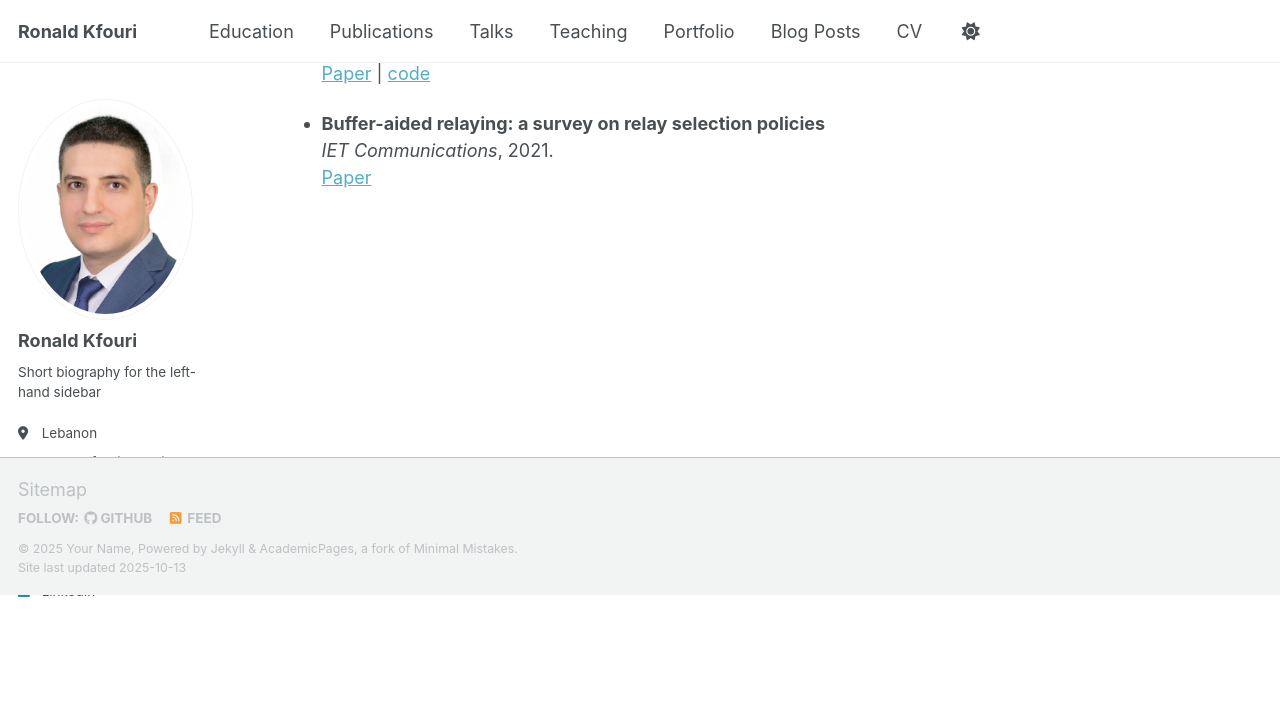
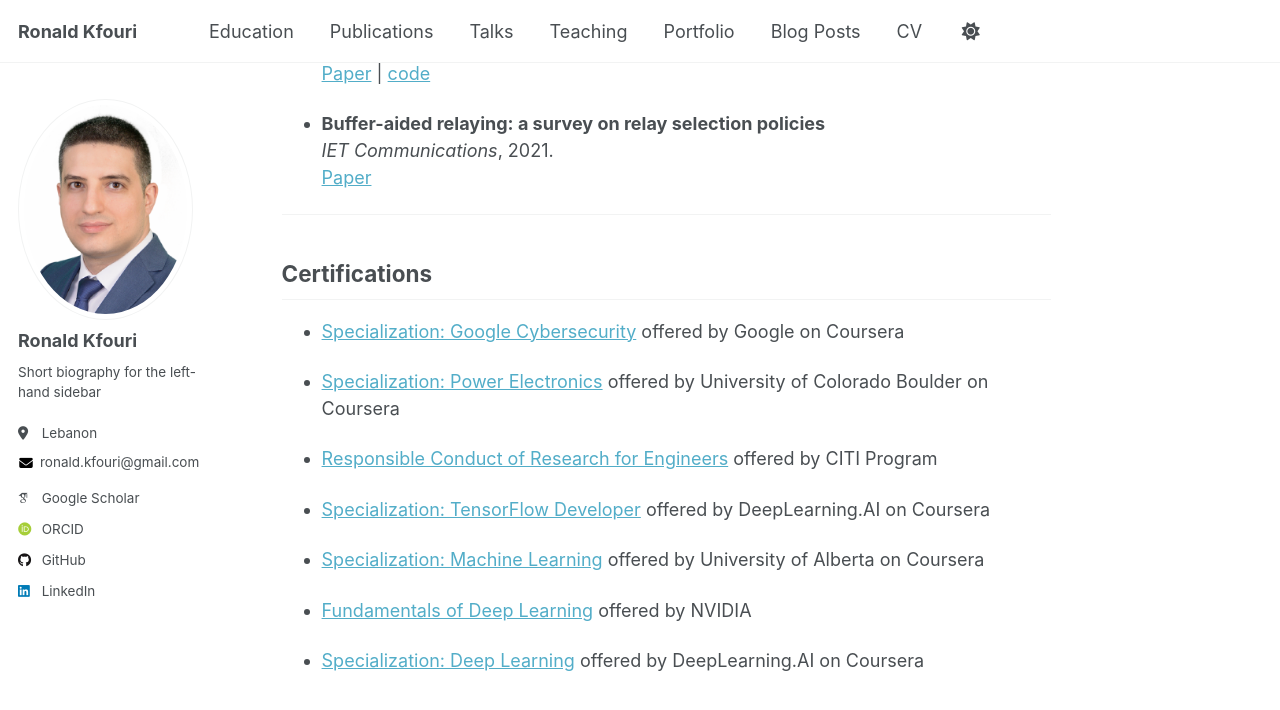
Before and after one commit to RonaldKfouri/RonaldKfouri.github.io, a Jekyll site: the page built from _pages/about.md, in a window 1280 px wide and 900 px high, scrolled down 887 px. Shown: the top 710 px of the window. Built offline with Jekyll 4.4.1, drawn with Linux system fonts in a browser that asks for light colours; some web fonts are replaced; a script that is not in the unit is left out; before the commit the page ends 1482 px from its top, so only the background shows below that.

Commit message:
Update about.md

```diff
--- a/_pages/about.md
+++ b/_pages/about.md
@@ -37,3 +37,21 @@ Final Project: *Data Transmision via Visible Light Communication*.
 - **Buffer-aided relaying: a survey on relay selection policies**
   *IET Communications*, 2021.
   [Paper](https://ietresearch.onlinelibrary.wiley.com/doi/full/10.1049/iet-com.2020.0532)
+
+---
+
+## Certifications {#certifications}
+
+- [Specialization: Google Cybersecurity](https://www.coursera.org/account/accomplishments/specialization/certificate/DIOAAWWSI126) offered by Google on Coursera
+
+- [Specialization: Power Electronics](https://www.coursera.org/account/accomplishments/specialization/certificate/SOOKHULE6WY8) offered by University of Colorado Boulder on Coursera
+
+- [Responsible Conduct of Research for Engineers](https://www.citiprogram.org/verify/?w8ddec41f-1400-43e5-96ed-4878cc439313-63899263) offered by CITI Program
+
+- [Specialization: TensorFlow Developer](https://www.coursera.org/account/accomplishments/specialization/certificate/P75L5MJP99WG) offered by DeepLearning.AI on Coursera
+
+- [Specialization: Machine Learning](https://www.coursera.org/account/accomplishments/specialization/certificate/UUGC4Q7HGYRU) offered by University of Alberta on Coursera
+
+- [Fundamentals of Deep Learning](https://courses.nvidia.com/certificates/e6af57e064f84bf4994d2f22170bea54/) offered by NVIDIA
+
+- [Specialization: Deep Learning](https://www.coursera.org/account/accomplishments/specialization/certificate/Z2PLFDK576KV) offered by DeepLearning.AI on Coursera
```
